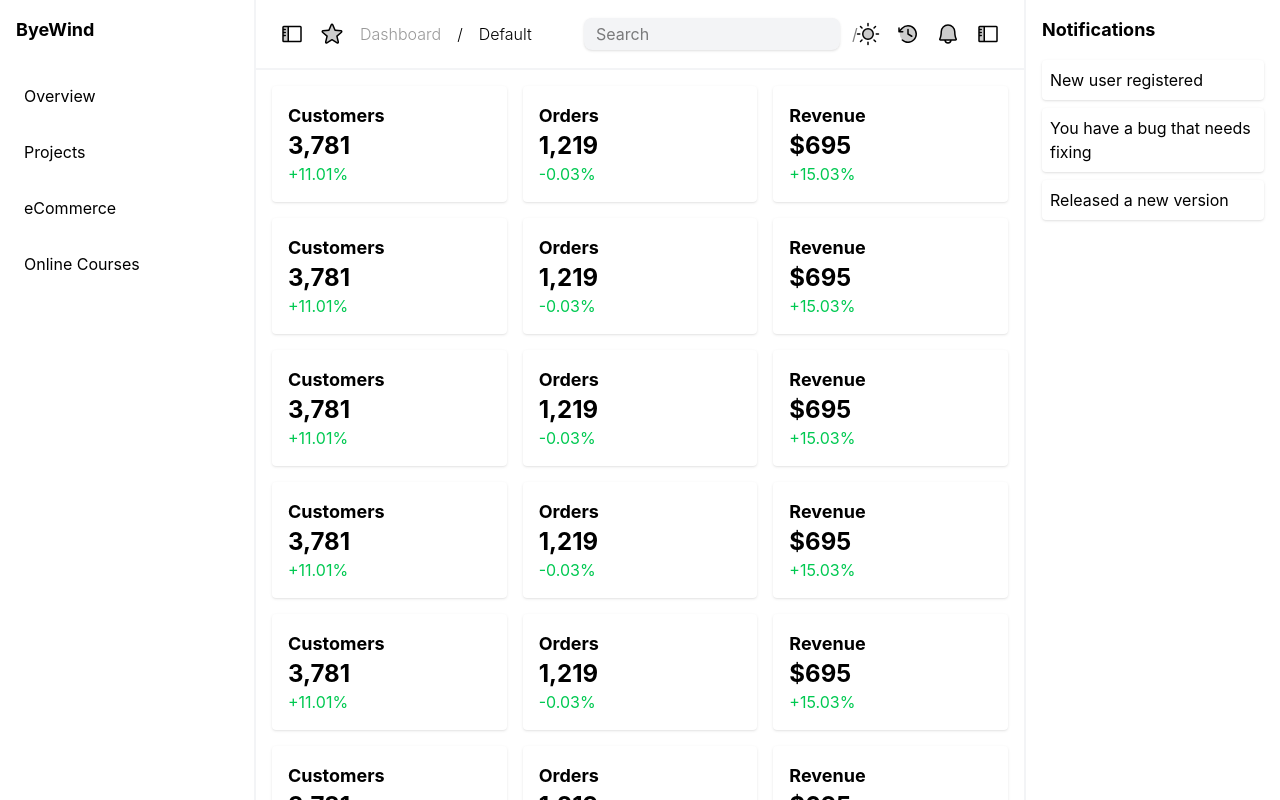
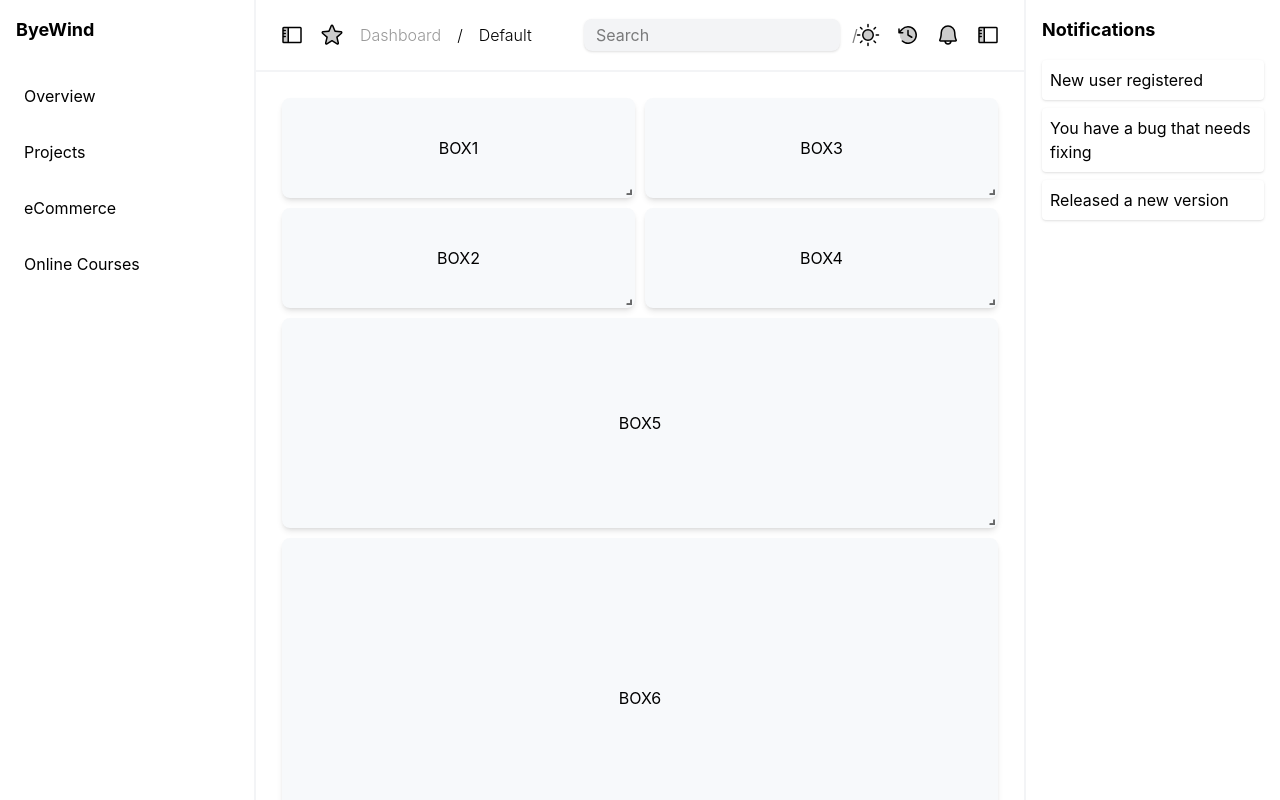
Before and after one commit to Vineet-0/juspay-dashboard, a React (Vite) app: page / in a window 1280 px wide. Built offline with nearby package versions, Linux system fonts and the light colour scheme.

Commit message:
basic layout for dashboard with resizable and drag & drop functionality

```diff
--- a/package.json
+++ b/package.json
@@ -14,13 +14,16 @@
     "@tailwindcss/vite": "^4.1.13",
     "react": "^19.1.1",
     "react-dom": "^19.1.1",
+    "react-grid-layout": "^1.5.2",
     "react-icons": "^5.5.0",
-    "react-redux": "^9.2.0"
+    "react-redux": "^9.2.0",
+    "react-resizable": "^3.0.5"
   },
   "devDependencies": {
     "@eslint/js": "^9.35.0",
     "@types/react": "^19.1.13",
     "@types/react-dom": "^19.1.9",
+    "@types/react-grid-layout": "^1.3.5",
     "@vitejs/plugin-react": "^5.0.2",
     "autoprefixer": "^10.4.21",
     "eslint": "^9.35.0",
--- a/src/App.tsx
+++ b/src/App.tsx
@@ -3,9 +3,7 @@ import { type RootState } from "./store";
 import Sidebar from "./components/Sidebar";
 import Navbar from "./components/Navbar";
 import Rightbar from "./components/Rightbar";
-import DashboardCard from "./components/DashboardCard";
-import Chart from "./components/Chart";
-import Table from "./components/Table";
+import Dashboard from "./pages/Dashboard/Dashboard";
 
 const App = () => {
     const theme = useSelector((state: RootState) => state.theme);
@@ -25,35 +23,13 @@ const App = () => {
             <div className="flex-1 flex flex-col">
                 <Navbar />
                 <div
-                    className={`p-4 grid grid-cols-3 gap-4 overflow-y-scroll ${
+                    className={`p-4 flex-1 overflow-y-auto ${
                         theme === "dark"
                             ? "scrollbar-custom-dark"
                             : "scrollbar-custom-light"
                     }`}
                 >
-                    {[1, 2, 3, 4, 5, 6, 7, 8, 9, 10].map(() => (
-                        <>
-                            <DashboardCard
-                                title="Customers"
-                                value="3,781"
-                                growth="+11.01%"
-                            />
-                            <DashboardCard
-                                title="Orders"
-                                value="1,219"
-                                growth="-0.03%"
-                            />
-                            <DashboardCard
-                                title="Revenue"
-                                value="$695"
-                                growth="+15.03%"
-                            />
-                        </>
-                    ))}
-                    <div className="p-4 flex gap-4">
-                        <Chart />
-                        <Table />
-                    </div>
+                    <Dashboard />
                 </div>
             </div>
             {rightbarOpen && <Rightbar />}
--- a/src/components/Navbar.tsx
+++ b/src/components/Navbar.tsx
@@ -23,17 +23,21 @@ const Navbar = () => {
 
     return (
         <div
-            className={`h-40 ${
+            className={`h-18 ${
                 theme === "dark"
                     ? "bg-[#1C1C1C] text-white border-zinc-800"
                     : "bg-white text-black border-gray-100"
-            } border-b-2  flex items-center justify-between gap-5 px-6`}
+            } border-b-2 flex items-center justify-between gap-5 px-6`}
         >
             <div className="flex gap-4 items-center justify-end">
-                <button onClick={() => dispatch(toggleSidebar())} className="">
+                <button
+                    onClick={() => dispatch(toggleSidebar())}
+                    className=""
+                    title="Toggle Sidebar"
+                >
                     <PiSidebarDuotone size={24} />
                 </button>
-                <button className="">
+                <button className="" title="Star">
                     <PiStarDuotone size={24} />
                 </button>
                 <div className="text-md font-[300] opacity-40">Dashboard</div>
@@ -43,7 +47,7 @@ const Navbar = () => {
 
             <div className="flex gap-4 items-center justify-end flex-1">
                 <SearchBar />
-                <button onClick={toggleTheme} className="">
+                <button onClick={toggleTheme} className="" title="Toggle Theme">
                     {theme === "light" ? (
                         <PiSunDuotone size={24} />
                     ) : (
@@ -51,13 +55,17 @@ const Navbar = () => {
                     )}
                 </button>
 
-                <button className="">
+                <button className="" title="History">
                     <PiClockCounterClockwiseDuotone size={24} />
                 </button>
-                <button className="">
+                <button className="" title="Notifications">
                     <PiBellDuotone size={24} />
                 </button>
-                <button onClick={() => dispatch(toggleRightbar())} className="">
+                <button
+                    onClick={() => dispatch(toggleRightbar())}
+                    className=""
+                    title="Toggle Rightbar"
+                >
                     <PiSidebarDuotone size={24} />
                 </button>
             </div>
--- a/src/pages/Dashboard/Dashboard.tsx
+++ b/src/pages/Dashboard/Dashboard.tsx
@@ -1,8 +1,56 @@
+import { Responsive, WidthProvider } from "react-grid-layout";
+import "react-grid-layout/css/styles.css";
+import "react-resizable/css/styles.css";
+import { useSelector } from "react-redux";
+import { type RootState } from "../../store";
+
+const ResponsiveGridLayout = WidthProvider(Responsive);
+
 const Dashboard = () => {
+    const theme = useSelector((state: RootState) => state.theme);
+
+    const layout = [
+        { i: "box1", x: 0, y: 0, w: 1, h: 1 },
+        { i: "box2", x: 0, y: 1, w: 1, h: 1 },
+        { i: "box3", x: 1, y: 0, w: 1, h: 1 },
+        { i: "box4", x: 1, y: 1, w: 1, h: 1 },
+        { i: "box5", x: 2, y: 0, w: 2, h: 2 },
+        { i: "box6", x: 0, y: 2, w: 3, h: 3 },
+        { i: "box7", x: 3, y: 2, w: 1, h: 3 },
+        { i: "box8", x: 0, y: 5, w: 3, h: 3 },
+        { i: "box9", x: 3, y: 5, w: 1, h: 3 },
+    ];
+
     return (
-        <div className="dashboard">
-            <h1>Dashboard</h1>
-        </div>
+        <ResponsiveGridLayout
+            className={`layout ${
+                theme === "dark"
+                    ? "bg-[#1C1C1C] text-white"
+                    : "bg-white text-black"
+            }`}
+            layouts={{ lg: layout }}
+            breakpoints={{ lg: 1200, md: 996, sm: 768, xs: 480, xxs: 0 }}
+            cols={{ lg: 4, md: 4, sm: 4, xs: 2, xxs: 1 }}
+            rowHeight={100}
+            isResizable={true}
+            isDraggable={true}
+        >
+            {layout.map((item) => (
+                <div
+                    key={item.i}
+                    style={{
+                        backgroundColor: `${
+                            theme === "dark"
+                                ? "rgba(256, 256, 256, 0.05)"
+                                : "#f7f9fb"
+                        }`,
+                    }}
+                    className={`rounded-lg border-0 flex items-center justify-center shadow-md`}
+                >
+                    {item?.i?.toUpperCase()}
+                </div>
+            ))}
+        </ResponsiveGridLayout>
     );
 };
 
```
Also changed, not shown: 1 other file (tests, documents, lock files or other folders).
